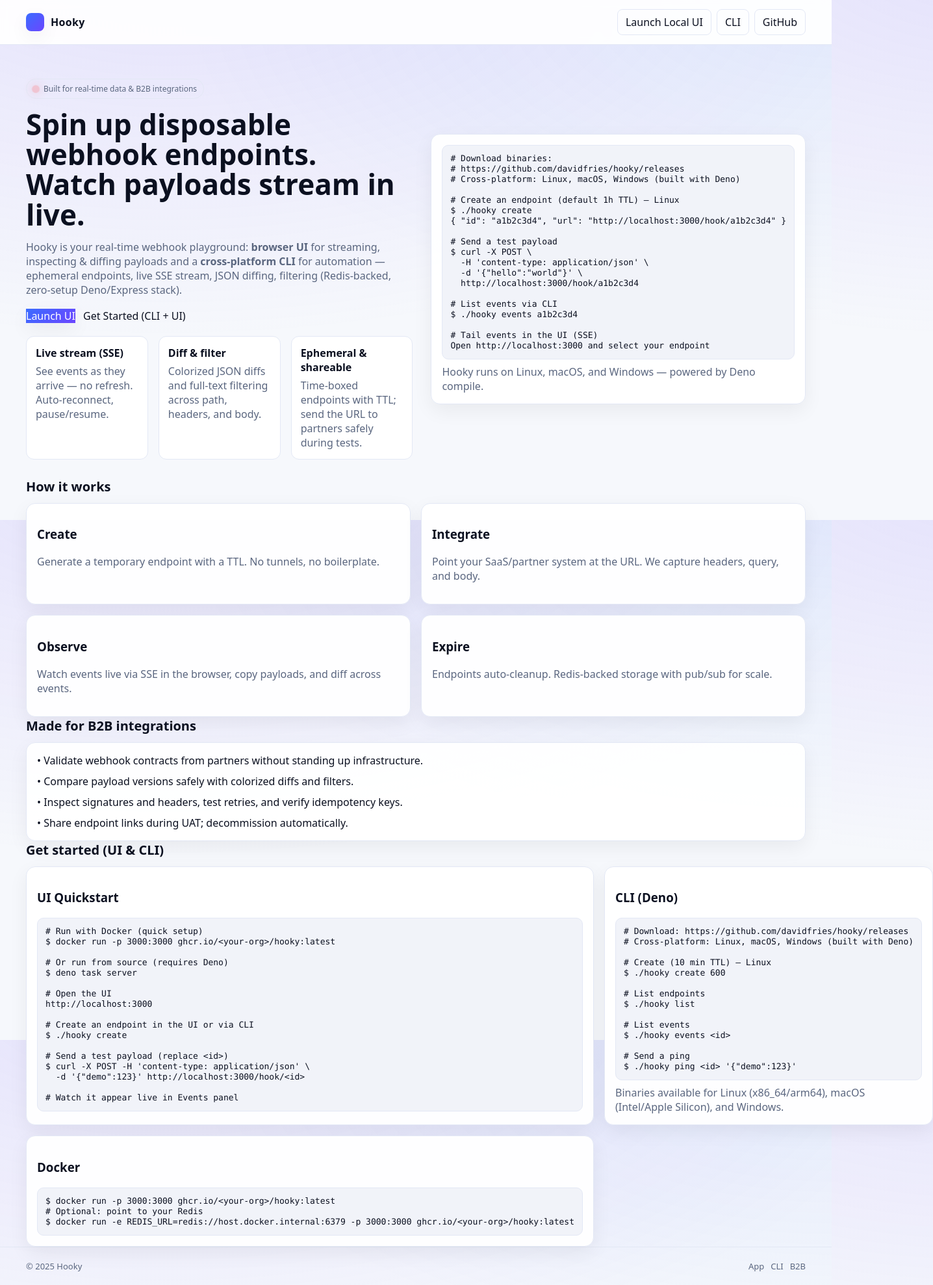
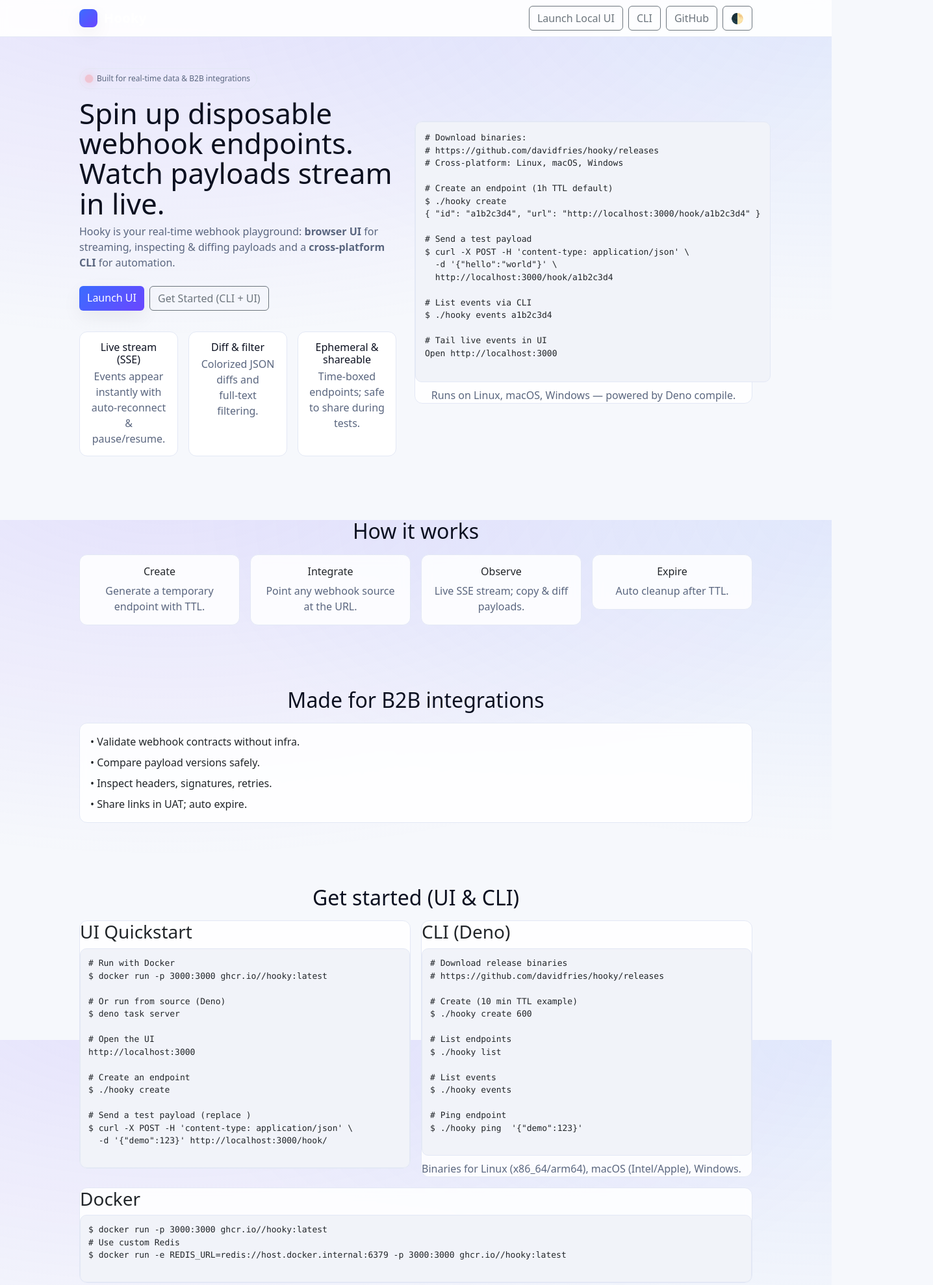
Before and after one commit to davidfries/hooky, a website: page public/landing.html in a window 1280 px wide. Shown: the top 1977 px of the page at 65% size, 1436 px wide, since content can reach past the window. Drawn offline with nearby package versions, Linux system fonts and the light colour scheme; a small style sheet from the web is missing.

Commit message:
UI refactor with bootstrap. Removed CSS from html pages and moved it to a separate file.

```diff
--- a/public/landing.html
+++ b/public/landing.html
@@ -4,244 +4,158 @@
   <meta charset="utf-8" />
   <meta name="viewport" content="width=device-width, initial-scale=1" />
   <title>Hooky — Real‑time Webhook Playground</title>
-  <meta name="description" content="Ephemeral webhook endpoints with live streaming, diffs, and a zero‑setup Deno/Express stack. Built for developers integrating real‑time B2B systems." />
-  <style>
-    :root {
-      --bg: #0b1020;
-      --panel: #0e1530;
-      --panel-alt: #121a3d;
-      --header: #0c122a;
-      --fg: #e6e8ef;
-      --muted: #9aa3c7;
-      --border: #232a4a;
-      --code-bg: #0a0f22;
-      --accent: #5b8cff;
-      --accent-2: #7b5bff;
-      --shadow: 0 10px 30px rgba(0,0,0,0.35);
-    }
-    [data-theme="light"] {
-      --bg: #f6f8fc;
-      --panel: #ffffff;
-      --panel-alt: #f1f3f9;
-      --header: #ffffff;
-      --fg: #0b1020;
-      --muted: #5a667f;
-      --border: #e3e8f5;
-      --code-bg: #f1f3f9;
-      --accent: #3b6cff;
-      --accent-2: #6b46ff;
-      --shadow: 0 10px 30px rgba(0,0,0,0.06);
-    }
-    html, body { height: 100%; }
-    body { margin: 0; font-family: ui-sans-serif, system-ui, -apple-system, Segoe UI, Roboto, "Helvetica Neue", Arial, "Noto Sans", "Liberation Sans", sans-serif; background: radial-gradient(1200px 600px at 20% -10%, rgba(123,91,255,0.15), transparent), radial-gradient(1000px 500px at 100% 0%, rgba(91,140,255,0.12), transparent), var(--bg); color: var(--fg); }
-    a { color: inherit; text-decoration: none; }
-    .container { max-width: 1200px; margin: 0 auto; padding: 0 20px; }
-    header { position: sticky; top: 0; backdrop-filter: saturate(1.2) blur(6px); background: color-mix(in srgb, var(--header) 92%, transparent); border-bottom: 1px solid var(--border); z-index: 10; }
-    .nav { display: flex; align-items: center; justify-content: space-between; padding: 14px 0; }
-    .brand { display: flex; align-items: center; gap: 10px; font-weight: 700; letter-spacing: 0.3px; }
-    .logo { width: 28px; height: 28px; border-radius: 8px; background: linear-gradient(135deg, var(--accent), var(--accent-2)); box-shadow: var(--shadow); }
-    .nav a.btn { padding: 8px 12px; border: 1px solid var(--border); border-radius: 8px; }
-    .btn-primary { background: linear-gradient(135deg, var(--accent), var(--accent-2)); color: #fff !important; border: none !important; box-shadow: var(--shadow); }
-    .btn-ghost { background: transparent; color: var(--fg); }
-
-    /* Hero */
-    .hero { display: grid; grid-template-columns: 1.2fr 1fr; gap: 28px; align-items: center; padding: 52px 0 28px; }
-    .eyebrow { display: inline-flex; align-items: center; gap: 8px; padding: 6px 10px; border-radius: 999px; border: 1px solid var(--border); color: var(--muted); font-size: 12px; }
-    .pulse { width: 8px; height: 8px; border-radius: 999px; background: #ff5c5c; box-shadow: 0 0 10px rgba(255,92,92,.9); animation: pulse 1.4s infinite; }
-    @keyframes pulse { 0%{ transform: scale(1); opacity: 1; } 70%{ transform: scale(1.5); opacity: .25; } 100%{ transform: scale(1); opacity: 1; } }
-    h1 { font-size: clamp(28px, 6vw, 44px); line-height: 1.05; margin: 16px 0 10px; }
-    .sub { font-size: 16px; color: var(--muted); max-width: 640px; }
-    .cta { display: flex; gap: 12px; margin-top: 18px; flex-wrap: wrap; }
-
-    .card { background: color-mix(in srgb, var(--panel) 96%, transparent); border: 1px solid var(--border); border-radius: 14px; padding: 16px; box-shadow: var(--shadow); }
-
-    /* Feature highlights */
-    .features { display: grid; grid-template-columns: repeat(3, 1fr); gap: 16px; margin-top: 24px; }
-    .feat { border: 1px solid var(--border); border-radius: 12px; padding: 14px; background: var(--panel); }
-    .feat h3 { margin: 0 0 6px; font-size: 16px; }
-    .muted { color: var(--muted); }
-
-    /* Code blocks */
-    pre { background: var(--code-bg); border: 1px solid var(--border); padding: 12px; border-radius: 10px; overflow: auto; margin: 0; }
-    code { font-family: ui-monospace, SFMono-Regular, Menlo, Monaco, Consolas, "Liberation Mono", monospace; font-size: 13px; }
-
-    /* Sections */
-    section { padding: 40px 0; }
-    .section-title { font-size: 20px; margin: 0 0 12px; }
-    .grid-2 { display: grid; grid-template-columns: 1fr 1fr; gap: 16px; }
-
-    /* Footer */
-    footer { border-top: 1px solid var(--border); color: var(--muted); padding: 20px 0; font-size: 13px; }
-    .sep { height: 1px; background: var(--border); margin: 20px 0; }
-
-    @media (max-width: 980px) {
-      .hero { grid-template-columns: 1fr; }
-      .features { grid-template-columns: 1fr; }
-      .grid-2 { grid-template-columns: 1fr; }
-    }
-  </style>
+  <link href="https://cdn.jsdelivr.net/npm/bootstrap@5.3.2/dist/css/bootstrap.min.css" rel="stylesheet" integrity="sha384-ENjdO4Dr2bkBIFxQpeoA6VKHr8zWv1pGp9l9huZOnIxN0hoP+VmmDGMN5t9UJ0Z" crossorigin="anonymous">
+  <meta name="description" content="Ephemeral webhook endpoints with live streaming, diffs, and a zero‑setup Deno/Express stack." />
+  <link rel="stylesheet" href="theme.css">
 </head>
 <body>
-  <header>
-    <div class="container nav">
-      <div class="brand"><span class="logo"></span> Hooky</div>
-      <nav class="nav-actions" style="display:flex; gap:8px; align-items:center">
-        <a class="btn" href="http://localhost:3000" target="_blank" rel="noopener noreferrer">Launch Local UI</a>
-        <a class="btn" href="#get-started">CLI</a>
-        <a class="btn" href="https://github.com/davidfries/hooky" target="_blank" rel="noopener">GitHub</a>
-      </nav>
+  <nav class="navbar navbar-expand-lg navbar-dark app-navbar">
+    <div class="container container-narrow">
+      <a class="navbar-brand brand" href="#"><span class="logo"></span> Hooky</a>
+      <button class="navbar-toggler" type="button" data-bs-toggle="collapse" data-bs-target="#navbarsMain" aria-controls="navbarsMain" aria-expanded="false" aria-label="Toggle navigation">
+        <span class="navbar-toggler-icon"></span>
+      </button>
+      <div class="collapse navbar-collapse" id="navbarsMain">
+        <div class="ms-auto d-flex align-items-center gap-2">
+          <a class="btn btn-outline-secondary" href="http://localhost:3000" target="_blank" rel="noopener noreferrer">Launch Local UI</a>
+          <a class="btn btn-outline-secondary" href="#get-started">CLI</a>
+          <a class="btn btn-outline-secondary" href="https://github.com/davidfries/hooky" target="_blank" rel="noopener">GitHub</a>
+          <button id="theme" class="btn btn-outline-secondary" type="button" title="Toggle theme">🌓</button>
+        </div>
+      </div>
     </div>
-  </header>
-
+  </nav>
   <main>
-    <section class="hero container">
-      <div>
-        <span class="eyebrow"><span class="pulse"></span> Built for real‑time data & B2B integrations</span>
-  <h1>Spin up disposable webhook endpoints. Watch payloads stream in live.</h1>
-  <p class="sub">Hooky is your real‑time webhook playground: <strong>browser UI</strong> for streaming, inspecting & diffing payloads and a <strong>cross‑platform CLI</strong> for automation — ephemeral endpoints, live SSE stream, JSON diffing, filtering (Redis‑backed, zero‑setup Deno/Express stack).
-        </p>
-        <div class="cta">
-          <a class="btn btn-primary" href="/">Launch UI</a>
-          <a class="btn" href="#get-started">Get Started (CLI + UI)</a>
-        </div>
-        <div class="features" style="margin-top:20px">
-          <div class="feat">
-            <h3>Live stream (SSE)</h3>
-            <div class="muted">See events as they arrive — no refresh. Auto‑reconnect, pause/resume.</div>
+    <section class="container container-narrow py-5 hero-wrap">
+      <div class="hero-grid text-center text-lg-start">
+        <div class="hero-copy d-flex flex-column align-items-center align-items-lg-start">
+          <span class="eyebrow"><span class="pulse"></span> Built for real‑time data & B2B integrations</span>
+          <h1>Spin up disposable webhook endpoints. Watch payloads stream in live.</h1>
+          <p class="sub">Hooky is your real‑time webhook playground: <strong>browser UI</strong> for streaming, inspecting & diffing payloads and a <strong>cross‑platform CLI</strong> for automation.</p>
+          <div class="d-flex gap-2 flex-wrap mt-2 justify-content-center justify-content-lg-start">
+            <a class="btn btn-primary" href="/">Launch UI</a>
+            <a class="btn btn-outline-secondary" href="#get-started">Get Started (CLI + UI)</a>
           </div>
-          <div class="feat">
-            <h3>Diff & filter</h3>
-            <div class="muted">Colorized JSON diffs and full‑text filtering across path, headers, and body.</div>
-          </div>
-          <div class="feat">
-            <h3>Ephemeral & shareable</h3>
-            <div class="muted">Time‑boxed endpoints with TTL; send the URL to partners safely during tests.</div>
+          <div class="row g-3 mt-3 justify-content-center text-center">
+            <div class="col-12 col-md-4"><div class="feat-card h-100"><h3 class="h6 mb-1">Live stream (SSE)</h3><div class="muted">Events appear instantly with auto‑reconnect & pause/resume.</div></div></div>
+            <div class="col-12 col-md-4"><div class="feat-card h-100"><h3 class="h6 mb-1">Diff & filter</h3><div class="muted">Colorized JSON diffs and full‑text filtering.</div></div></div>
+            <div class="col-12 col-md-4"><div class="feat-card h-100"><h3 class="h6 mb-1">Ephemeral & shareable</h3><div class="muted">Time‑boxed endpoints; safe to share during tests.</div></div></div>
           </div>
         </div>
-      </div>
-      <div class="card">
-        <pre><code># Download binaries:
+        <div class="hero-side d-flex justify-content-center">
+          <div class="card glass w-100 code-card text-center">
+            <pre><code># Download binaries:
 # https://github.com/davidfries/hooky/releases
-# Cross-platform: Linux, macOS, Windows (built with Deno)
+# Cross-platform: Linux, macOS, Windows
 
-# Create an endpoint (default 1h TTL) — Linux
+# Create an endpoint (1h TTL default)
 $ ./hooky create
 { "id": "a1b2c3d4", "url": "http://localhost:3000/hook/a1b2c3d4" }
 
 # Send a test payload
-$ curl -X POST \
-  -H 'content-type: application/json' \
+$ curl -X POST -H 'content-type: application/json' \
   -d '{"hello":"world"}' \
   http://localhost:3000/hook/a1b2c3d4
 
 # List events via CLI
 $ ./hooky events a1b2c3d4
 
-# Tail events in the UI (SSE)
-Open http://localhost:3000 and select your endpoint
-</code></pre>
-        <div class="muted" style="margin-top:8px">Hooky runs on Linux, macOS, and Windows — powered by Deno compile.</div>
+# Tail live events in UI
+Open http://localhost:3000
+            </code></pre>
+            <div class="muted mt-2">Runs on Linux, macOS, Windows — powered by Deno compile.</div>
+          </div>
+        </div>
       </div>
     </section>
-
-    <section class="container" id="how-it-works">
+    <section class="container container-narrow py-5" id="how-it-works">
       <h2 class="section-title">How it works</h2>
-      <div class="grid-2">
-        <div class="card"><h3>Create</h3><p class="muted">Generate a temporary endpoint with a TTL. No tunnels, no boilerplate.</p></div>
-        <div class="card"><h3>Integrate</h3><p class="muted">Point your SaaS/partner system at the URL. We capture headers, query, and body.</p></div>
-        <div class="card"><h3>Observe</h3><p class="muted">Watch events live via SSE in the browser, copy payloads, and diff across events.</p></div>
-        <div class="card"><h3>Expire</h3><p class="muted">Endpoints auto‑cleanup. Redis‑backed storage with pub/sub for scale.</p></div>
+      <div class="row g-3">
+        <div class="col-md-6 col-lg-3"><div class="card glass text-center"><div class="card-body"><h3 class="h6">Create</h3><p class="muted mb-0">Generate a temporary endpoint with TTL.</p></div></div></div>
+        <div class="col-md-6 col-lg-3"><div class="card glass text-center"><div class="card-body"><h3 class="h6">Integrate</h3><p class="muted mb-0">Point any webhook source at the URL.</p></div></div></div>
+        <div class="col-md-6 col-lg-3"><div class="card glass text-center"><div class="card-body"><h3 class="h6">Observe</h3><p class="muted mb-0">Live SSE stream; copy & diff payloads.</p></div></div></div>
+        <div class="col-md-6 col-lg-3"><div class="card glass text-center"><div class="card-body"><h3 class="h6">Expire</h3><p class="muted mb-0">Auto cleanup after TTL.</p></div></div></div>
       </div>
     </section>
-
-    <section class="container" id="for-b2b">
+    <section class="container container-narrow py-5" id="for-b2b">
       <h2 class="section-title">Made for B2B integrations</h2>
-      <div class="card" style="display:grid; gap:10px">
-        <div>• Validate webhook contracts from partners without standing up infrastructure.</div>
-        <div>• Compare payload versions safely with colorized diffs and filters.</div>
-        <div>• Inspect signatures and headers, test retries, and verify idempotency keys.</div>
-        <div>• Share endpoint links during UAT; decommission automatically.</div>
+      <div class="card glass d-grid gap-2 p-3">
+        <div>• Validate webhook contracts without infra.</div>
+        <div>• Compare payload versions safely.</div>
+        <div>• Inspect headers, signatures, retries.</div>
+        <div>• Share links in UAT; auto expire.</div>
       </div>
     </section>
+    <section class="container container-narrow py-5" id="get-started">
+      <h2 class="section-title">Get started (UI & CLI)</h2>
+      <div class="row g-3">
+        <div class="col-lg-6"><div class="card glass">
+          <h3>UI Quickstart</h3>
+          <pre><code># Run with Docker
+$ docker run -p 3000:3000 ghcr.io/<your-org>/hooky:latest
 
-    <section class="container" id="get-started">
-      <h2 class="section-title">Get started (UI & CLI)</h2>
-      <div class="grid-2">
-        <div class="card">
-          <h3>UI Quickstart</h3>
-          <pre><code># Run with Docker (quick setup)
-$ docker run -p 3000:3000 ghcr.io/&lt;your-org&gt;/hooky:latest
-
-# Or run from source (requires Deno)
+# Or run from source (Deno)
 $ deno task server
 
 # Open the UI
 http://localhost:3000
 
-# Create an endpoint in the UI or via CLI
+# Create an endpoint
 $ ./hooky create
 
-# Send a test payload (replace &lt;id&gt;)
+# Send a test payload (replace <id>)
 $ curl -X POST -H 'content-type: application/json' \
-  -d '{"demo":123}' http://localhost:3000/hook/&lt;id&gt;
+  -d '{"demo":123}' http://localhost:3000/hook/<id>
+          </code></pre>
+        </div></div>
+        <div class="col-lg-6"><div class="card glass">
+          <h3>CLI (Deno)</h3>
+          <pre><code># Download release binaries
+# https://github.com/davidfries/hooky/releases
 
-# Watch it appear live in Events panel
-</code></pre>
-        </div>
-        <div class="card">
-          <h3>CLI (Deno)</h3>
-          <pre><code># Download: https://github.com/davidfries/hooky/releases
-# Cross-platform: Linux, macOS, Windows (built with Deno)
-
-# Create (10 min TTL) — Linux
+# Create (10 min TTL example)
 $ ./hooky create 600
 
 # List endpoints
 $ ./hooky list
 
 # List events
-$ ./hooky events &lt;id&gt;
+$ ./hooky events <id>
 
-# Send a ping
-$ ./hooky ping &lt;id&gt; '{"demo":123}'
-</code></pre>
-          <div class="muted" style="margin-top:8px">Binaries available for Linux (x86_64/arm64), macOS (Intel/Apple Silicon), and Windows.</div>
-        </div>
-        <div class="card">
+# Ping endpoint
+$ ./hooky ping <id> '{"demo":123}'
+          </code></pre>
+          <div class="muted mt-2">Binaries for Linux (x86_64/arm64), macOS (Intel/Apple), Windows.</div>
+        </div></div>
+        <div class="col-12"><div class="card glass">
           <h3>Docker</h3>
-          <pre><code>$ docker run -p 3000:3000 ghcr.io/&lt;your-org&gt;/hooky:latest
-# Optional: point to your Redis
-$ docker run -e REDIS_URL=redis://host.docker.internal:6379 -p 3000:3000 ghcr.io/&lt;your-org&gt;/hooky:latest
-</code></pre>
-        </div>
+          <pre><code>$ docker run -p 3000:3000 ghcr.io/<your-org>/hooky:latest
+# Use custom Redis
+$ docker run -e REDIS_URL=redis://host.docker.internal:6379 -p 3000:3000 ghcr.io/<your-org>/hooky:latest
+          </code></pre>
+        </div></div>
       </div>
     </section>
   </main>
-
   <footer>
-    <div class="container" style="display:flex; align-items:center; justify-content:space-between; gap:12px; flex-wrap:wrap">
+    <div class="container d-flex align-items-center justify-content-between gap-2 flex-wrap">
       <div>© 2025 Hooky</div>
-      <div style="display:flex; gap:10px">
+      <div class="d-flex gap-2">
         <a class="muted" href="/">App</a>
         <a class="muted" href="#get-started">CLI</a>
         <a class="muted" href="#for-b2b">B2B</a>
       </div>
     </div>
   </footer>
-
   <script>
-    // Simple theme toggle, mirrors the app
     (function(){
-      const btn = document.getElementById('theme');
-      const key = 'hooky:theme';
-      const init = localStorage.getItem(key) || (matchMedia('(prefers-color-scheme: light)').matches ? 'light' : 'dark');
-      document.body.setAttribute('data-theme', init);
-      btn.addEventListener('click', () => {
-        const t = document.body.getAttribute('data-theme') === 'dark' ? 'light' : 'dark';
-        document.body.setAttribute('data-theme', t);
-        localStorage.setItem(key, t);
-      });
+      const btn=document.getElementById('theme');
+      const key='hooky:theme';
+      const init=localStorage.getItem(key)||(matchMedia('(prefers-color-scheme: light)').matches?'light':'dark');
+      document.body.setAttribute('data-theme',init);
+      btn.addEventListener('click',()=>{const t=document.body.getAttribute('data-theme')==='dark'?'light':'dark';document.body.setAttribute('data-theme',t);localStorage.setItem(key,t);});
     })();
   </script>
+  <script src="https://cdn.jsdelivr.net/npm/bootstrap@5.3.2/dist/js/bootstrap.bundle.min.js" integrity="sha384-qQ2iX+965DzO0rT7abK41JStQIAqVgRVzpbzo5smXKp4YfRvH+8abtTE1Pi6jizo" crossorigin="anonymous"></script>
 </body>
 </html>
--- /dev/null
+++ b/public/theme.css
@@ -0,0 +1,113 @@
+/* Shared Hooky theme */
+:root {
+  --bg:#0b1020;
+  --panel:#0e1530;
+  --panel-alt:#121a3d;
+  --header:#0c122a;
+  --fg:#e6e8ef;
+  --muted:#9aa3c7;
+  --border:#232a4a;
+  --code-bg:#0a0f22;
+  --accent:#5b8cff;
+  --accent-2:#7b5bff;
+  --radius:12px;
+  --shadow:0 10px 30px rgba(0,0,0,.35);
+  --space-xs:4px;
+  --space-sm:8px;
+  --space-md:14px;
+  --space-lg:22px;
+  --space-xl:34px;
+}
+[data-theme="light"] {
+  --bg:#f6f8fc;
+  --panel:#ffffff;
+  --panel-alt:#f1f3f9;
+  --header:#ffffff;
+  --fg:#0b1020;
+  --muted:#5a667f;
+  --border:#e3e8f5;
+  --code-bg:#f1f3f9;
+  --accent:#3b6cff;
+  --accent-2:#6b46ff;
+  --shadow:0 10px 30px rgba(0,0,0,.06);
+}
+html,body{height:100%;}
+body{margin:0;font-family:ui-sans-serif,system-ui,-apple-system,Segoe UI,Roboto,Arial,sans-serif;background:
+  radial-gradient(1200px 600px at 20% -10%,rgba(123,91,255,.15),transparent),
+  radial-gradient(1000px 500px at 100% 0%,rgba(91,140,255,.12),transparent),
+  var(--bg);color:var(--fg);}
+a{text-decoration:none;color:inherit;}
+/* Navbar */
+.app-navbar{position:sticky;top:0;backdrop-filter:saturate(1.2) blur(6px);background:color-mix(in srgb,var(--header) 92%,transparent);border-bottom:1px solid var(--border);z-index:10;}
+.navbar-dark .navbar-toggler{border-color:rgba(255,255,255,.25)}
+.navbar-dark .navbar-toggler-icon{filter: invert(1) grayscale(100%);}
+.brand{display:flex;align-items:center;gap:10px;font-weight:700;letter-spacing:.3px;}
+.logo{width:28px;height:28px;border-radius:8px;background:linear-gradient(135deg,var(--accent),var(--accent-2));box-shadow:var(--shadow);}
+/* Buttons */
+.btn-primary{background:linear-gradient(135deg,var(--accent),var(--accent-2));color:#fff !important;border:none;box-shadow:var(--shadow);}
+.btn-outline-primary{border-color:var(--accent);color:var(--accent);}
+.btn-outline-primary:hover{background:var(--accent);color:#fff;}
+.muted{color:var(--muted)!important;}
+/* Cards */
+.glass{background:color-mix(in srgb,var(--panel) 85%, transparent);border:1px solid var(--border);backdrop-filter: blur(8px); border-radius: var(--radius);}
+/* Endpoint list */
+.list{display:flex;flex-direction:column;gap:var(--space-sm);}
+.ep{border:1px solid var(--border);padding:10px;border-radius:8px;background:var(--panel);cursor:pointer;}
+.ep:hover{background:var(--panel-alt);}
+.ep.active{outline:2px solid var(--accent);}
+/* Events */
+.events{display:flex;flex-direction:column;gap:var(--space-md);}
+.evt{background:var(--panel);border:1px solid var(--border);border-radius:8px;}
+/* Pills */
+.pill{font-size:12px;padding:2px 6px;border-radius:999px;border:1px solid var(--border);color:var(--muted);}
+.wrap{word-break:break-all;}
+/* Live indicator */
+.live-pill{background:var(--accent);color:#fff;padding:4px 8px;border-radius:16px;font-size:12px;display:inline-flex;align-items:center;gap:4px;}
+.live-dot{width:8px;height:8px;background:#ff4d4d;border-radius:50%;box-shadow:0 0 4px #ff4d4d;animation:pulse 1.5s infinite;}
+@keyframes pulse{0%{transform:scale(1);opacity:1}70%{transform:scale(1.6);opacity:.25}100%{transform:scale(1);opacity:1}}
+.flash{animation:flash-bg 2s ease-out;}
+@keyframes flash-bg{0%{box-shadow:0 0 0 0 rgba(91,140,255,.8)}100%{box-shadow:0 0 0 0 rgba(91,140,255,0)}}
+/* Code & JSON */
+code,pre{font-family:ui-monospace,Menlo,Consolas,monospace;}
+pre{background:var(--code-bg);padding:12px;border-radius:10px;overflow:auto;margin:0;font-size:13px;border:1px solid var(--border);}
+.json{font-family:ui-monospace,Menlo,Consolas,monospace;background:var(--code-bg);border-radius:6px;padding:8px;}
+.json .kv{margin-left:16px;}
+.json .toggle{cursor:pointer;color:var(--accent);user-select:none;}
+.json .key{color:#9cdcfe;}
+.json .string{color:#ce9178;}
+.json .number{color:#b5cea8;}
+.json .boolean{color:#569cd6;}
+.json .null{color:#808080;}
+/* Diff */
+.diff{font-family:ui-monospace,Menlo,Consolas,monospace;background:var(--code-bg);border-radius:6px;padding:8px;border:1px solid var(--border);}
+.diff-line{display:block;white-space:pre-wrap;}
+.diff-add{color:#1f7a1f;background:rgba(46,204,113,.08);border-left:3px solid #2ecc71;padding-left:6px;}
+.diff-remove{color:#b0413e;background:rgba(231,76,60,.10);border-left:3px solid #e74c3c;padding-left:6px;}
+.diff-change{color:#996800;background:rgba(241,196,15,.12);border-left:3px solid #f1c40f;padding-left:6px;}
+.diff-header{color:var(--muted);}
+/* Hero & feature cards (landing) */
+.hero-copy h1{font-size:clamp(28px,6vw,44px);line-height:1.05;margin:var(--space-md) 0 var(--space-sm);}
+.sub{font-size:16px;color:var(--muted);max-width:640px;}
+.eyebrow{display:inline-flex;align-items:center;gap:8px;padding:6px 10px;border-radius:999px;border:1px solid var(--border);color:var(--muted);font-size:12px;}
+.pulse{width:8px;height:8px;border-radius:999px;background:#ff5c5c;box-shadow:0 0 10px rgba(255,92,92,.9);animation:pulse 1.4s infinite;}
+.feat-card{border:1px solid var(--border);border-radius:12px;padding:var(--space-md);background:var(--panel);}
+.hero-wrap{min-height:72vh;display:flex;align-items:center;}
+.section-title{text-align:center;margin-bottom:1rem;}
+.cta-group{justify-content:center;}
+.cta-group-lg-start{justify-content:center;}
+@media (min-width: 992px){.cta-group-lg-start{justify-content:flex-start;}}
+footer{border-top:1px solid var(--border);color:var(--muted);padding:20px 0;font-size:13px;}
+@media (max-width:991.98px){.hero-side{margin-top:32px;}}
+/* Containers */
+.container-narrow{max-width:1060px;margin-left:auto;margin-right:auto;}
+.code-card{max-width:520px;}
+.code-card pre{margin-left:auto;margin-right:auto;text-align:left;padding:var(--space-md);}
+.detail-card .pill{margin-left:var(--space-xs);}
+.detail-card .wrap{margin-top:var(--space-sm);}
+.detail-card .btn{min-width:120px;}
+.stream-wrap{max-width:1040px;margin:0 auto;padding-bottom:var(--space-xl);}
+.detail-card{max-width:640px;margin:0 auto;}
+.events .card{margin-bottom:var(--space-md);}
+/* Hero grid (explicit centering) */
+.hero-grid{display:grid;grid-template-columns:1.2fr 1fr;gap:28px;align-items:center;min-height:72vh;}
+@media (max-width:991.98px){.hero-grid{grid-template-columns:1fr;}}
```
Also changed, not shown: public/index.html (+63 -117 lines).
